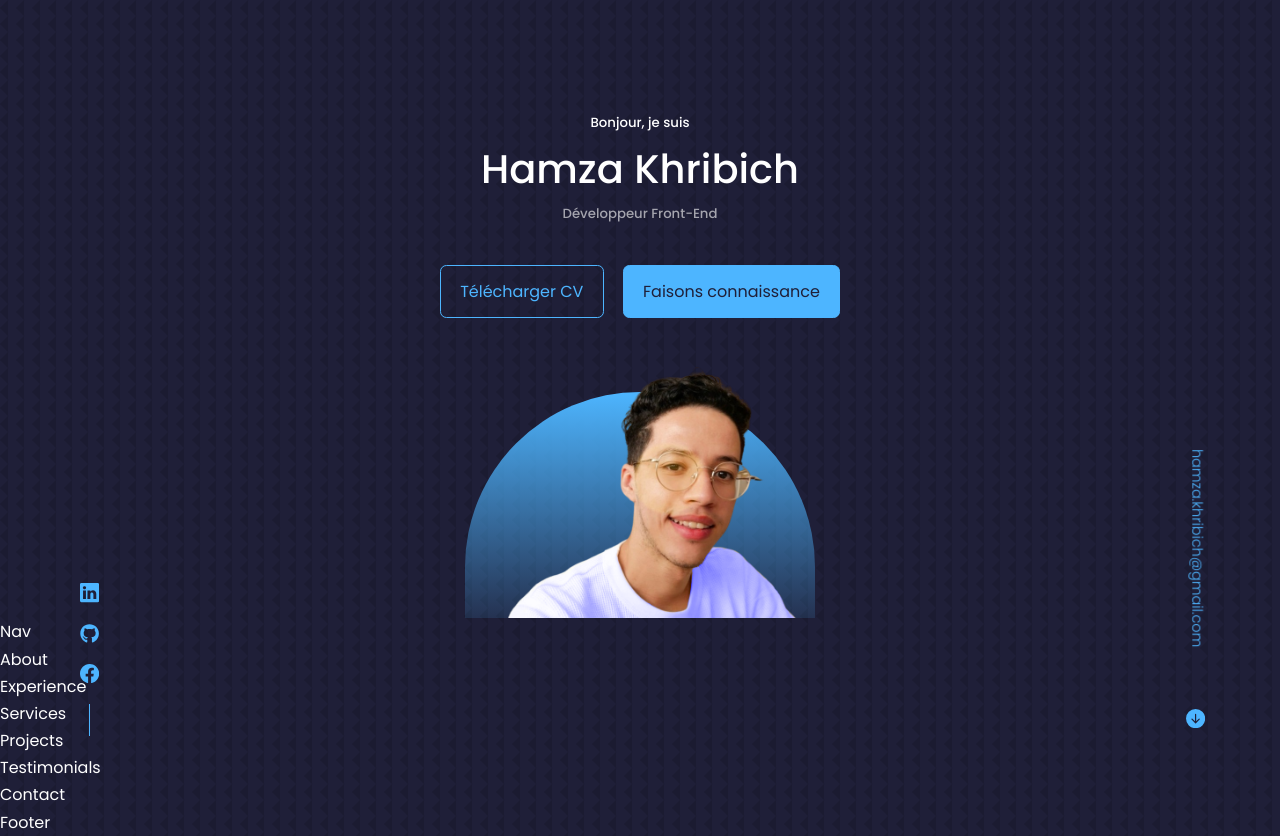
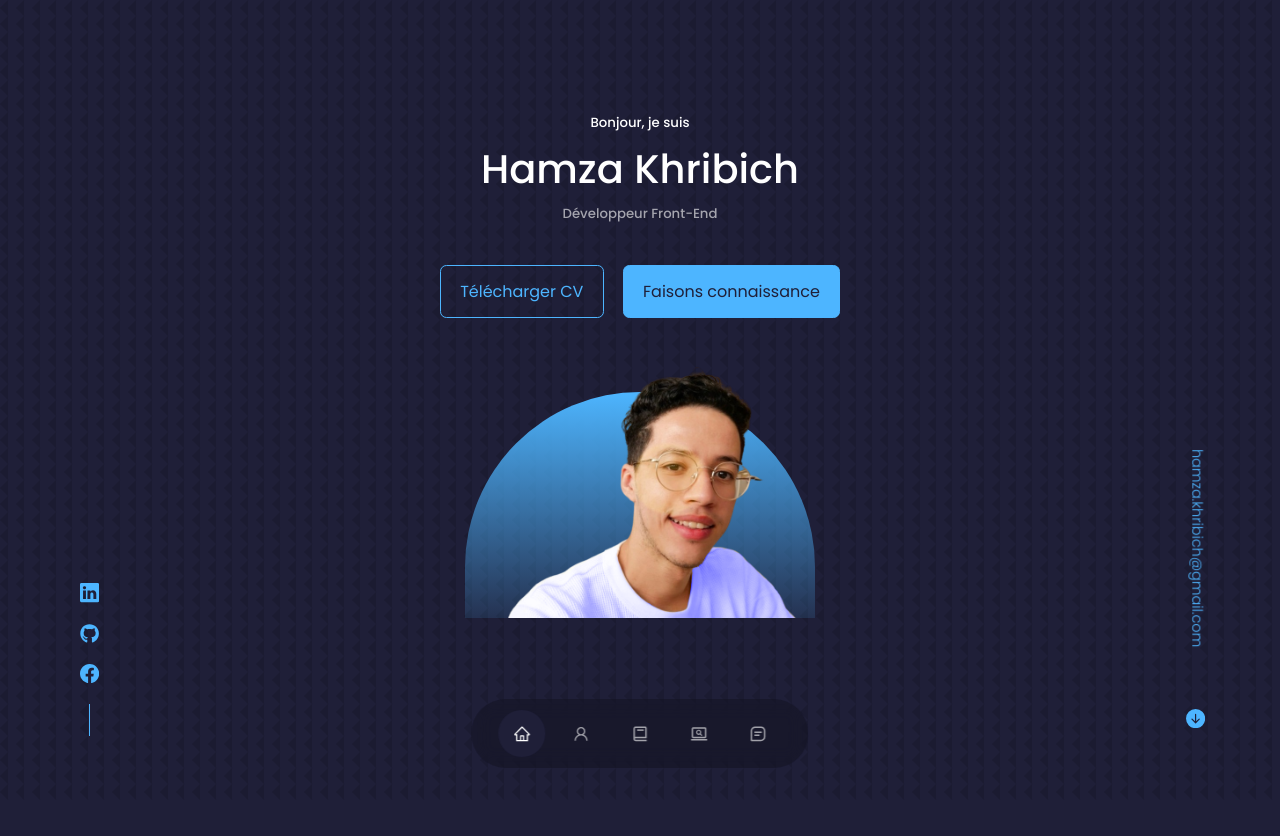
Before and after one commit to h-khribich/portfolio, a React (Create React App) app: page / in a window 1280 px wide. After the commit the page ends 800 px from the top, so only its background shows below. Built offline with nearby package versions, Linux system fonts and the light colour scheme.

Commit message:
Nav component implemented

```diff
--- a/src/components/about/About.jsx
+++ b/src/components/about/About.jsx
@@ -3,7 +3,7 @@ import './about.css'
 
 const About = () => {
   return (
-    <div>About</div>
+    <section id='about'></section>
   )
 }
 
--- a/src/components/contact/Contact.jsx
+++ b/src/components/contact/Contact.jsx
@@ -3,7 +3,7 @@ import './contact.css'
 
 const Contact = () => {
   return (
-    <div>Contact</div>
+    <section id='contact'></section>
   )
 }
 
--- a/src/components/experience/Experience.jsx
+++ b/src/components/experience/Experience.jsx
@@ -3,7 +3,7 @@ import './experience.css'
 
 const Experience = () => {
   return (
-    <div>Experience</div>
+    <section id='experience'></section>
   )
 }
 
--- a/src/components/footer/Footer.jsx
+++ b/src/components/footer/Footer.jsx
@@ -3,7 +3,7 @@ import './footer.css'
 
 const Footer = () => {
   return (
-    <div>Footer</div>
+    <footer id='footer'></footer>
   )
 }
 
--- a/src/components/nav/Nav.jsx
+++ b/src/components/nav/Nav.jsx
@@ -1,9 +1,22 @@
-import React from 'react'
+import React, { useState } from 'react'
 import './nav.css'
+import { AiOutlineHome } from 'react-icons/ai'
+import { AiOutlineUser } from 'react-icons/ai'
+import { BiBook } from 'react-icons/bi'
+import { MdOutlineScreenSearchDesktop } from 'react-icons/md'
+import { BiMessageSquareDetail } from 'react-icons/bi'
 
 const Nav = () => {
+  const [activeNav, setActiveNav] = useState('#')
+
   return (
-    <div>Nav</div>
+    <nav>
+      <a href='#' id='home-navlink' className={activeNav === '#' ? 'active' : ''} onClick={() => setActiveNav('#')} ><AiOutlineHome /></a>
+      <a href='#about' id='about-navlink' className={activeNav === '#about' ? 'active' : ''} onClick={() => setActiveNav('#about')}><AiOutlineUser /></a>
+      <a href='#experience' id='experience-navlink' className={activeNav === '#experience' ? 'active' : ''} onClick={() => setActiveNav('#experience')}><BiBook /></a>
+      <a href='#projects' id='projects-navlink' className={activeNav === '#projects' ? 'active' : ''} onClick={() => setActiveNav('#projects')}><MdOutlineScreenSearchDesktop /></a>
+      <a href='#contact' id='contact-navlink' className={activeNav === '#contact' ? 'active' : ''} onClick={() => setActiveNav('#contact')}><BiMessageSquareDetail /></a>
+    </nav>
   )
 }
 
--- a/src/components/nav/nav.css
+++ b/src/components/nav/nav.css
@@ -0,0 +1,44 @@
+nav {
+  background: rgba(0, 0, 0, 0.2);
+  width: max-content;
+  padding: .7rem 1.7rem;
+  z-index: 2;
+  position: fixed;
+  left: 50%;
+  transform: translateX(-50%);
+  bottom: 2rem;
+  display: flex;
+  gap: .8rem;
+  border-radius: 3rem;
+  backdrop-filter: blur(10px);
+}
+
+nav a {
+  background: transparent;
+  padding: .9rem;
+  border-radius: 50%;
+  display: flex;
+  color: var(--color-light);
+  font-size: 1.1rem;
+}
+
+nav a:hover {
+  background: rgba(0, 0, 0, 0.3);
+}
+
+nav a.active {
+  background: var(--color-bg);
+  color: var(--color-white);
+}
+
+/* ====== MEDIA QUERIES (MEDIUM DEVICES) ====== */
+@media screen and (max-width: 650px) {
+  nav {
+    padding: .5rem 1.5rem;
+    gap: .6rem;
+  }
+
+  nav a {
+    padding: .7rem;
+  }
+}
--- a/src/components/projects/Projects.jsx
+++ b/src/components/projects/Projects.jsx
@@ -3,7 +3,7 @@ import './projects.css'
 
 const Projects = () => {
   return (
-    <div>Projects</div>
+    <section id='projects'></section>
   )
 }
 
--- a/src/components/services/Services.jsx
+++ b/src/components/services/Services.jsx
@@ -3,7 +3,7 @@ import './services.css'
 
 const Services = () => {
   return (
-    <div>Services</div>
+    <section id='services'></section>
   )
 }
 
--- a/src/components/testimonials/Testimonials.jsx
+++ b/src/components/testimonials/Testimonials.jsx
@@ -3,7 +3,7 @@ import './testimonials.css'
 
 const Testimonials = () => {
   return (
-    <div>Testimonials</div>
+    <section id='testimonials'></section>
   )
 }
 
--- a/src/index.css
+++ b/src/index.css
@@ -32,11 +32,11 @@ html {
   scroll-behavior: smooth;
 }
 
-/*
+
 ::-webkit-scrollbar {
   display: none;
 }
-*/
+
 
 body {
   font-family: 'Poppins', sans-serif;
```
